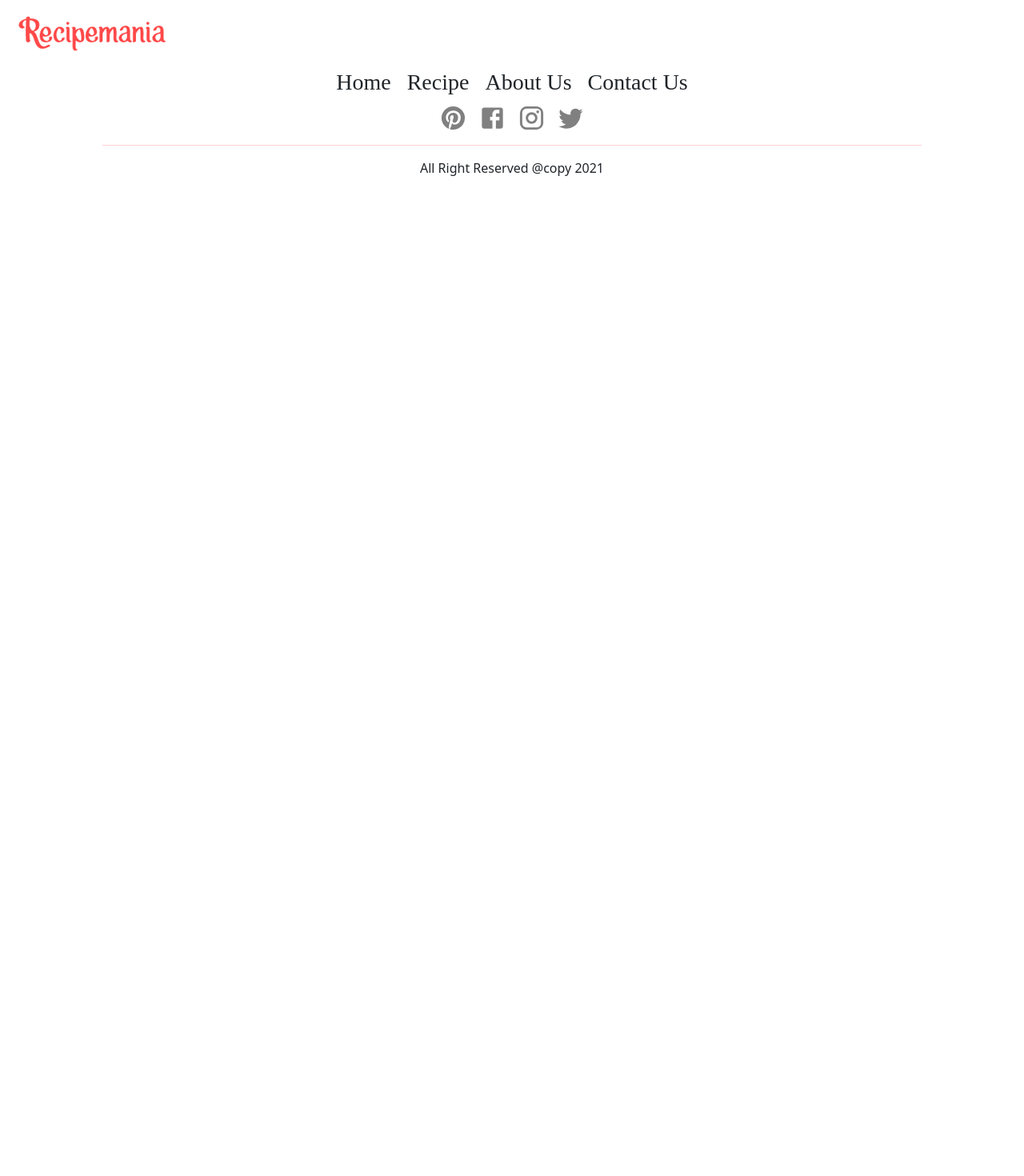
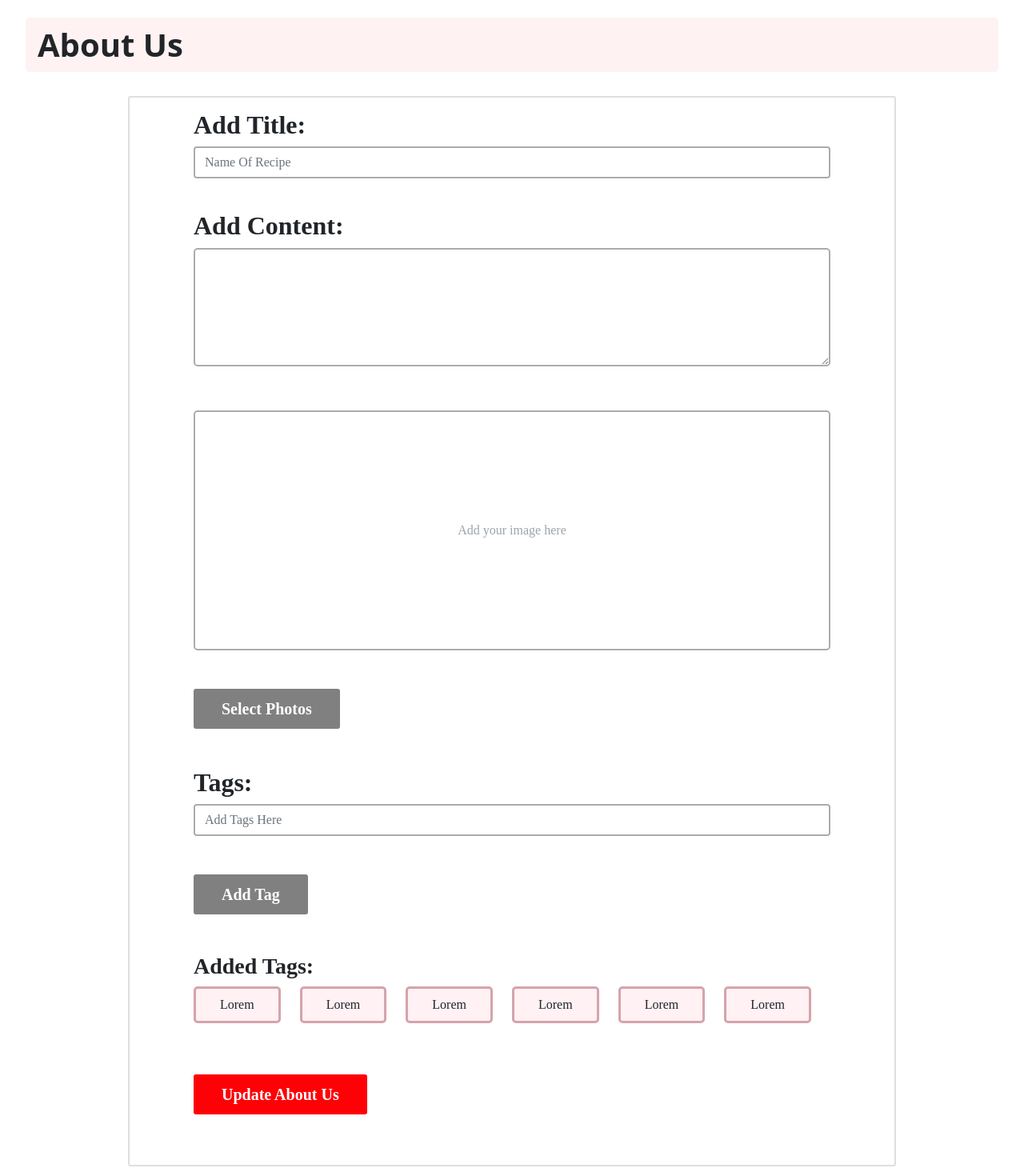
Before and after one commit to saints23githubbeck/ctarecipenia, a React (Create React App) app: page /about-form in a window 1280 px wide. Shown: the part 100-1570 px from the top of the page at 80% size. Before the commit the page ends 800 px from the top, so only its background shows below. Built offline with nearby package versions, Linux system fonts and the light colour scheme.

Commit message:
form Page

```diff
--- a/src/App.js
+++ b/src/App.js
@@ -17,6 +17,7 @@ import Profile from './Components/Recipes/Profile.js';
 import Comments from "./Components/Comments/Comments.js";
 import AddAdvertisement from "./Components/Dashboard/AddAdvertisement/AddAdvertisement.jsx"
 import SubscribersEmail from "./Components/Dashboard/EmailSubscribers/SubscribersEmail.jsx";
+import AboutForm from "./Components/Dashboard/AboutForm/AboutForm.jsx";
 
 
 function App() {
@@ -47,6 +48,9 @@ function App() {
 
           <Route exact path="/subscribersemail">
             <SubscribersEmail />
+          </Route>
+          <Route exact path="/about-form">
+            <AboutForm />
           </Route>
 
           <Route exact path="/comments">
--- /dev/null
+++ b/src/Components/Dashboard/AboutForm/AboutForm.css
@@ -0,0 +1,61 @@
+.about-main{
+    margin-top: 30px !important;
+    margin: auto;
+    width: 75%;
+    border: 2px solid #DFDFDF;
+    border-radius: 3px;
+    padding: 15px 80px;
+    font-family: auto;
+}
+.add-content{
+    margin-top: 40px;
+}
+.about-main textarea{
+    width: 100%;
+    border-radius: 5px;
+
+}
+
+.file-chose input{
+    width: 70px !important;
+    font-size: 18px;
+}
+
+
+
+.drag input{
+    height: 300px;
+    width: 100%;
+    border-radius: 5px;
+}
+
+
+
+
+.select-button{
+    background-color: grey;
+    color: white;
+    border-radius: 3px;
+    padding: 10px 35px;
+    font-weight: bold;
+    font-size: 20px;
+
+}
+.all-item{
+    display: grid;
+    grid-template-columns: repeat(6, 1fr);
+}
+
+.tags{
+    background-color: #FFF1F4;
+    border-radius: 5px;
+    border: 3px solid #d6a3ac;
+}
+.update-button{
+    background-color: #FD0107;
+    color: white;
+    border-radius: 3px;
+    padding: 10px 35px;
+    font-weight: bold;
+    font-size: 20px;
+}
--- /dev/null
+++ b/src/Components/Dashboard/AboutForm/AboutForm.jsx
@@ -0,0 +1,48 @@
+import React from 'react';
+import './AboutForm.css'
+
+function AboutForm() {
+    return (
+        <div>
+            <h1 className='fs-1 Subscribers-heading'>About Us</h1>
+
+            <div className='about-main'>
+
+                <form action="">
+                    <h2 className='fw-bold'>Add Title:</h2>
+                    <input style={{ border: '2px solid #ACACAC' }} className="form-control" type="text" placeholder='Name Of Recipe' />
+
+                    <h2 className='fw-bold add-content'>Add Content:</h2>
+                    <textarea className='' style={{ border: '2px solid #ACACAC' }} name="" id="" cols="30" rows="6"></textarea>
+
+                    <div className='drag mt-5'>
+                        <input style={{ border: '2px solid #ACACAC', textAlign: 'center' }} type="text" name="" id="" placeholder='Add your image here' />
+                    </div>
+
+                    <button className='select-button mt-5'>Select Photos</button>
+
+                    <h2 className='fw-bold mt-5'>Tags:</h2>
+                    <input style={{ border: '2px solid #ACACAC' }} className="form-control" type="text" placeholder='Add Tags Here' />
+
+                    <button className='select-button my-5'>Add Tag</button>
+
+                    <div>
+                        <h3 className='fw-bold'>Added Tags:</h3>
+                        <div className='all-item'>
+
+                            {Array.from({ length: 6 }).map((_, idx) => (
+                                <div className='items'>
+                                    <p className='tags me-4 px-3 py-2 text-center'>Lorem</p>
+                                </div>
+                            ))}
+                        </div>
+                    </div>
+
+                    <button className='update-button my-5'>Update About Us</button>
+                </form>
+            </div>
+        </div>
+    );
+}
+
+export default AboutForm;
--- a/src/Components/Dashboard/AddAdvertisement/AddAdvertisement.jsx
+++ b/src/Components/Dashboard/AddAdvertisement/AddAdvertisement.jsx
@@ -17,7 +17,7 @@ const AddAdvertisement = () => {
                                 <label for="" className="col-form-label fw-bold">Locations</label>
                             </div>
                             <div className='col-md-10 col-lg-11'>
-                                <select style={{ border: '2px solid gray' }} class="form-select">
+                                <select style={{ border: '2px solid gray' }} className="form-select">
                                     <option selected></option>
                                     <option value="1">ali</option>
                                     <option value="2">Shorif</option>
@@ -34,7 +34,7 @@ const AddAdvertisement = () => {
                                 <label for="" className="col-form-label fw-bold ">Title</label>
                             </div>
                             <div className='col-md-10 col-lg-11'>
-                                <input style={{ border: '2px solid gray' }} class="form-control" type="text" />
+                                <input style={{ border: '2px solid gray' }} className="form-control" type="text" />
                             </div>
                             <span className='mb-3'>
                                 <hr />
@@ -46,9 +46,9 @@ const AddAdvertisement = () => {
                                     <label className="col-form-label fw-bold ">Type</label>
                                 </div>
                                 <div className='col-md-10 col-lg-11'>
-                                    <div class="form-check">
-                                        <input class="mx-3 fs-2 form-check-input" type="radio" name="exampleRadios" id="exampleRadios1" value="" />
-                                        <label class="form-check-label mx-3 fs-4 mt-1" for="exampleRadios1">
+                                    <div className="form-check">
+                                        <input className="mx-3 fs-2 form-check-input" type="radio" name="exampleRadios" id="exampleRadios1" value="" />
+                                        <label className="form-check-label mx-3 fs-4 mt-1" for="exampleRadios1">
                                             Image
                                         </label>
                                     </div>
@@ -60,7 +60,7 @@ const AddAdvertisement = () => {
                                     <label for="" className="col-form-label fw-bold ">Image URL</label>
                                 </div>
                                 <div className='col-md-9'>
-                                    <input style={{ border: '2px solid gray' }} class="form-control" type="text" />
+                                    <input style={{ border: '2px solid gray' }} className="form-control" type="text" />
                                 </div>
                             </div>
 
@@ -69,14 +69,14 @@ const AddAdvertisement = () => {
                                     <label for="" className="col-form-label fw-bold ">Upload Image</label>
                                 </div>
                                 <div className='col-md-9'>
-                                    <input style={{ border: '2px solid gray' }} class="form-control" type="text" />
+                                    <input style={{ border: '2px solid gray' }} className="form-control" type="text" />
                                 </div>
                             </div>
 
                             <div className='col-11 col-md-7 mt-3 m-auto'>
-                                <div class="form-check">
-                                    <input class="mx-3 fs-2 form-check-input" type="radio" name="exampleRadios" id="exampleRadios1" value="" />
-                                    <label class="form-check-label mx-3 fw-bold mt-2" for="exampleRadios1">
+                                <div className="form-check">
+                                    <input className="mx-3 fs-2 form-check-input" type="radio" name="exampleRadios" id="exampleRadios1" value="" />
+                                    <label className="form-check-label mx-3 fw-bold mt-2" for="exampleRadios1">
                                         Code
                                     </label>
                                 </div>
```
